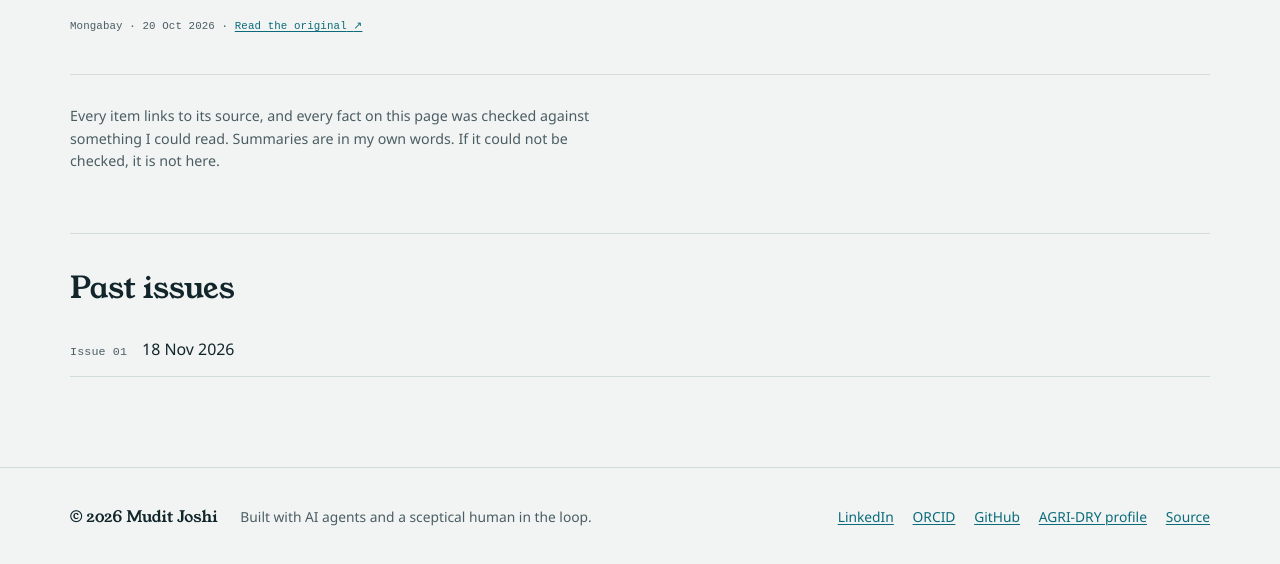
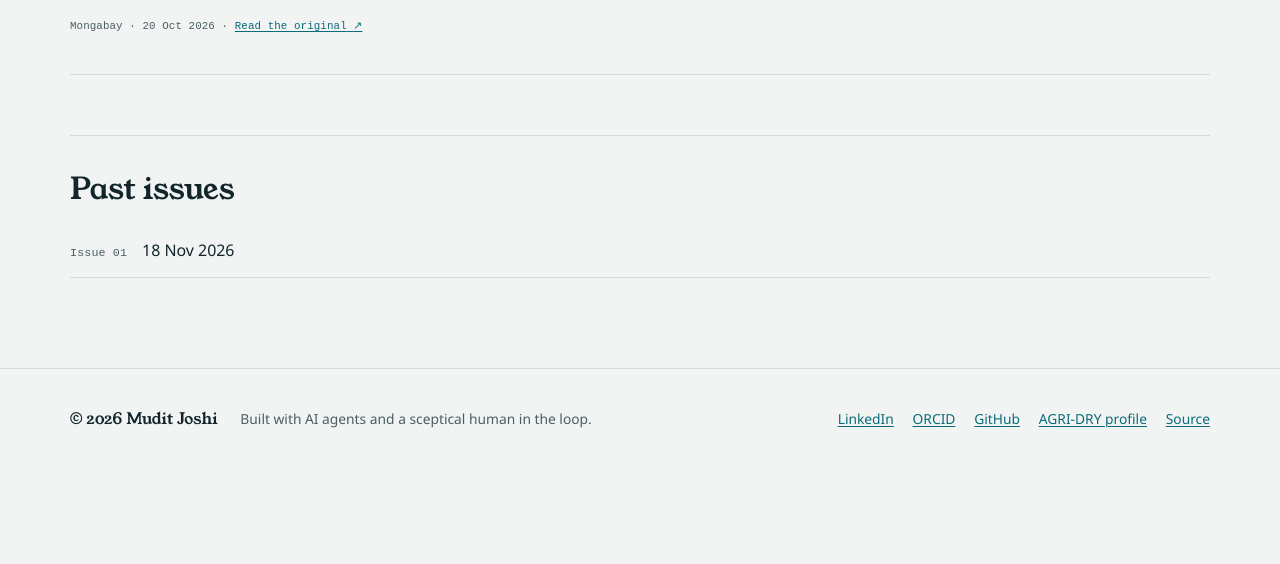
Before and after one commit to joshimudit/joshimudit.github.io, an Astro site: page /this-week in a window 1280 px wide. Shown: the part 2742-3306 px from the top of the page. After the commit the page ends 3219 px from the top, so only its background shows below. Built offline with nearby package versions, Linux system fonts and the light colour scheme; Astro itself is replaced by a stand-in of ours; a web font is replaced by a local one.

Commit message:
This Week: remove the sourcing note under the issue
Co-Authored-By: Claude Opus 5.5 <noreply@anthropic.com>
Claude-Session: https://claude.ai/code/session_01SzrFi7FUoju5mG24ZgTp79

```diff
--- a/src/pages/this-week.astro
+++ b/src/pages/this-week.astro
@@ -59,8 +59,6 @@ const HOME = { name: 'Uttarakhand', url: 'https://www.incredibleindia.gov.in/en/
             </li>
           ))}
         </ol>
-
-        <p class="note">Every item links to its source, and every fact on this page was checked against something I could read. Summaries are in my own words. If it could not be checked, it is not here.</p>
       </article>
     ) : (
       <div class="empty"><p>The first issue is being prepared.</p></div>
@@ -187,7 +185,6 @@ const HOME = { name: 'Uttarakhand', url: 'https://www.incredibleindia.gov.in/en/
     transform: rotate(45deg);
   }
 
-  .note { margin-top: 2rem; color: var(--muted); font-size: 0.95rem; }
 
   .archive { margin-top: 4rem; padding-top: 2.5rem; border-top: 1px solid var(--line); }
   .archive h2 { font-size: clamp(1.5rem, 3vw, 2rem); }
```
